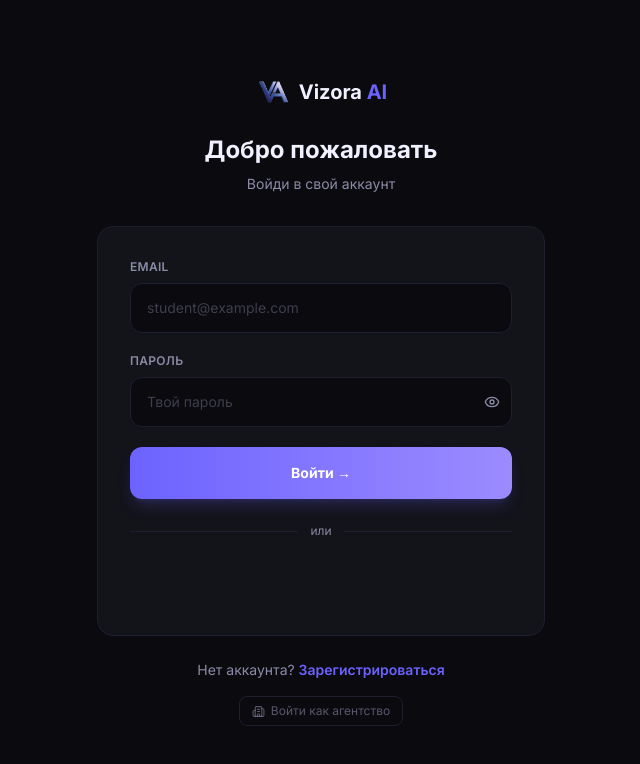
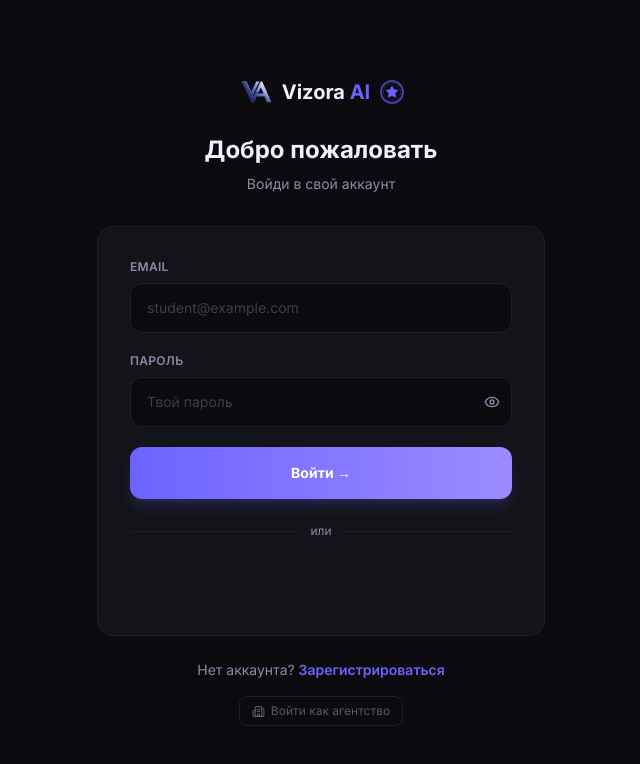
Before and after one commit to Bakytzhanovich/Vizora-AI, a Next.js app in the folder frontend/: page /login in a window 1280 px wide. Shown: the top 764 px of the page, without its empty margins (319-959 px from the left). Built offline with nearby package versions, Linux system fonts and the light colour scheme; no server answers.

Commit message:
логин и вайб

```diff
--- a/frontend/app/(auth)/login/page.tsx
+++ b/frontend/app/(auth)/login/page.tsx
@@ -9,6 +9,7 @@ import { useAuth } from "@/hooks/useAuth";
 import { AxiosError } from "axios";
 import { VizoraMark } from "@/components/VizoraMark";
 import { GoogleAuthButton } from "@/components/auth/GoogleAuthButton";
+import { OfficialSeal } from "@/components/OfficialSeal";
 import { apiGetSocialProof } from "@/lib/api";
 
 interface FormErrors {
@@ -99,6 +100,7 @@ export default function LoginPage() {
             <span className="text-[#F0F0FF] font-bold text-xl">
               Vizora <span className="text-[#6C63FF]">AI</span>
             </span>
+            <OfficialSeal className="w-6 h-6 ml-0.5" />
           </Link>
           <h1 className="text-2xl font-bold text-[#F0F0FF] mb-2">Добро пожаловать</h1>
           <p className="text-[#8B8BA7] text-sm mb-3">Войди в свой аккаунт</p>
--- /dev/null
+++ b/frontend/components/OfficialSeal.tsx
@@ -0,0 +1,16 @@
+import { Star } from "lucide-react";
+
+/** Compact, clearly-visible seal badge — evokes an official document stamp
+ * without leaning on flag colors or kitsch. Meant to sit next to the
+ * wordmark, not fade into the background. */
+export function OfficialSeal({ className = "" }: { className?: string }) {
+  return (
+    <div className={`relative text-[#6C63FF] pointer-events-none select-none shrink-0 ${className}`}>
+      <div className="absolute inset-0 rounded-full border-2 border-current opacity-60" />
+      <div className="absolute inset-[3px] rounded-full border border-dashed border-current opacity-40" />
+      <div className="absolute inset-0 flex items-center justify-center">
+        <Star size={14} fill="currentColor" strokeWidth={1} />
+      </div>
+    </div>
+  );
+}
```
